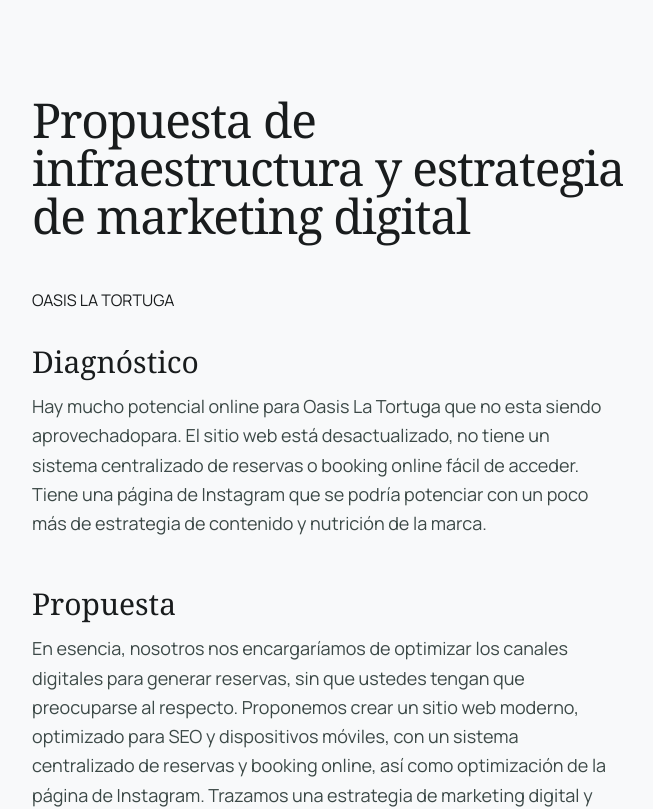
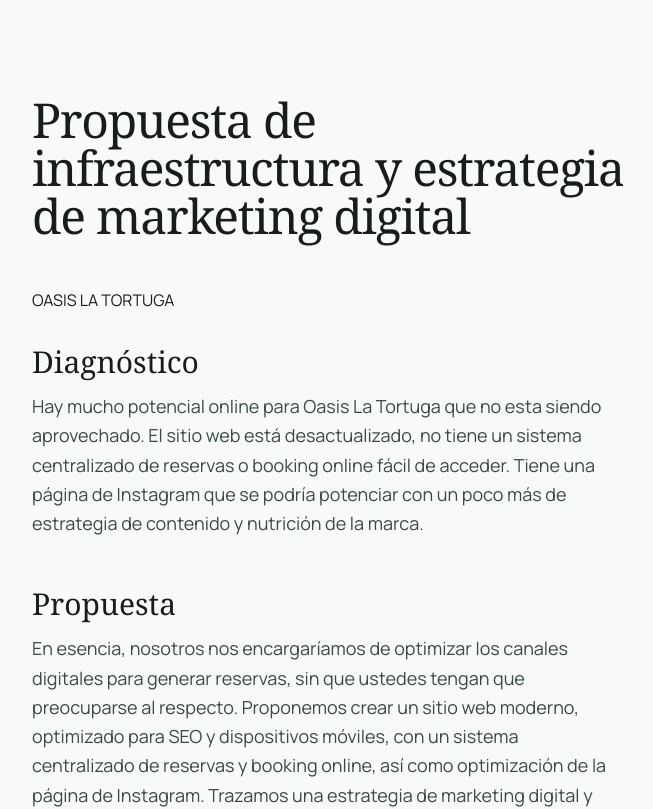
Before and after one commit to rafuka/oasis-la-tortuga-ejemplos, a Next.js app: page / in a window 1280 px wide. Shown: the top 809 px of the page, without its empty margins (296-949 px from the left). Built offline with nearby package versions, Linux system fonts and the light colour scheme.

Commit message:
correccion typo

```diff
--- a/app/page.tsx
+++ b/app/page.tsx
@@ -37,7 +37,7 @@
           <p className="text-md uppercase mb-8">Oasis La Tortuga</p>
           <h2 className="text-3xl [font-family:var(--font-noto-serif)]">Diagn&oacute;stico</h2>
           <p className="max-w-xl text-lg leading-relaxed text-[#3c4947] mb-12">
-            Hay mucho potencial online para Oasis La Tortuga que no esta siendo aprovechadopara. El sitio web est&aacute; desactualizado, no tiene un sistema centralizado de reservas o booking online f&aacute;cil de acceder. Tiene una p&aacute;gina de Instagram que se podr&iacute;a potenciar con un poco m&aacute;s de estrategia de contenido y nutrici&oacute;n de la marca.
+            Hay mucho potencial online para Oasis La Tortuga que no esta siendo aprovechado. El sitio web est&aacute; desactualizado, no tiene un sistema centralizado de reservas o booking online f&aacute;cil de acceder. Tiene una p&aacute;gina de Instagram que se podr&iacute;a potenciar con un poco m&aacute;s de estrategia de contenido y nutrici&oacute;n de la marca.
           </p>
           <h2 className="text-3xl [font-family:var(--font-noto-serif)]">Propuesta</h2>
           <p className="max-w-xl text-lg leading-relaxed text-[#3c4947] mb-12">
```
